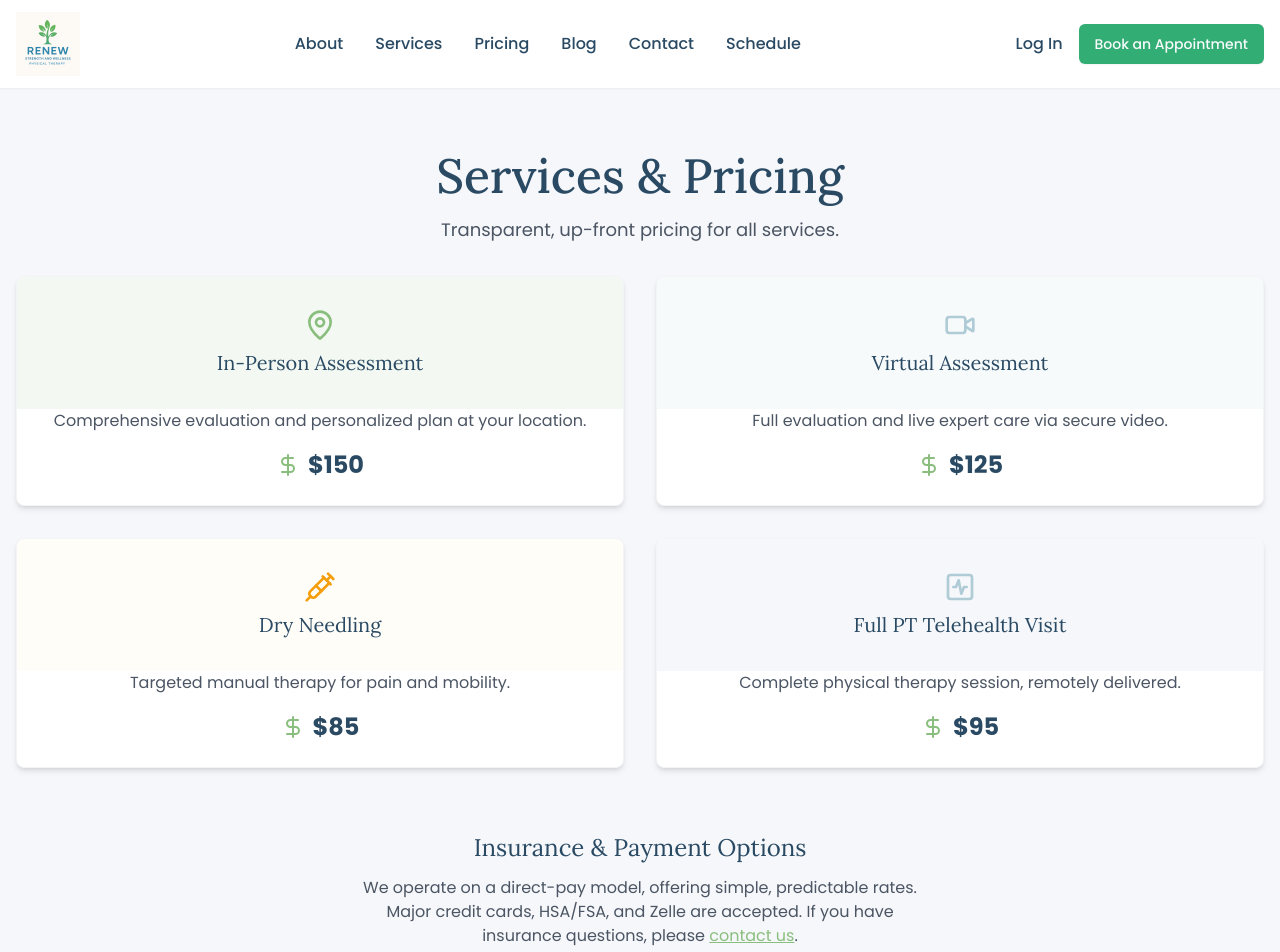
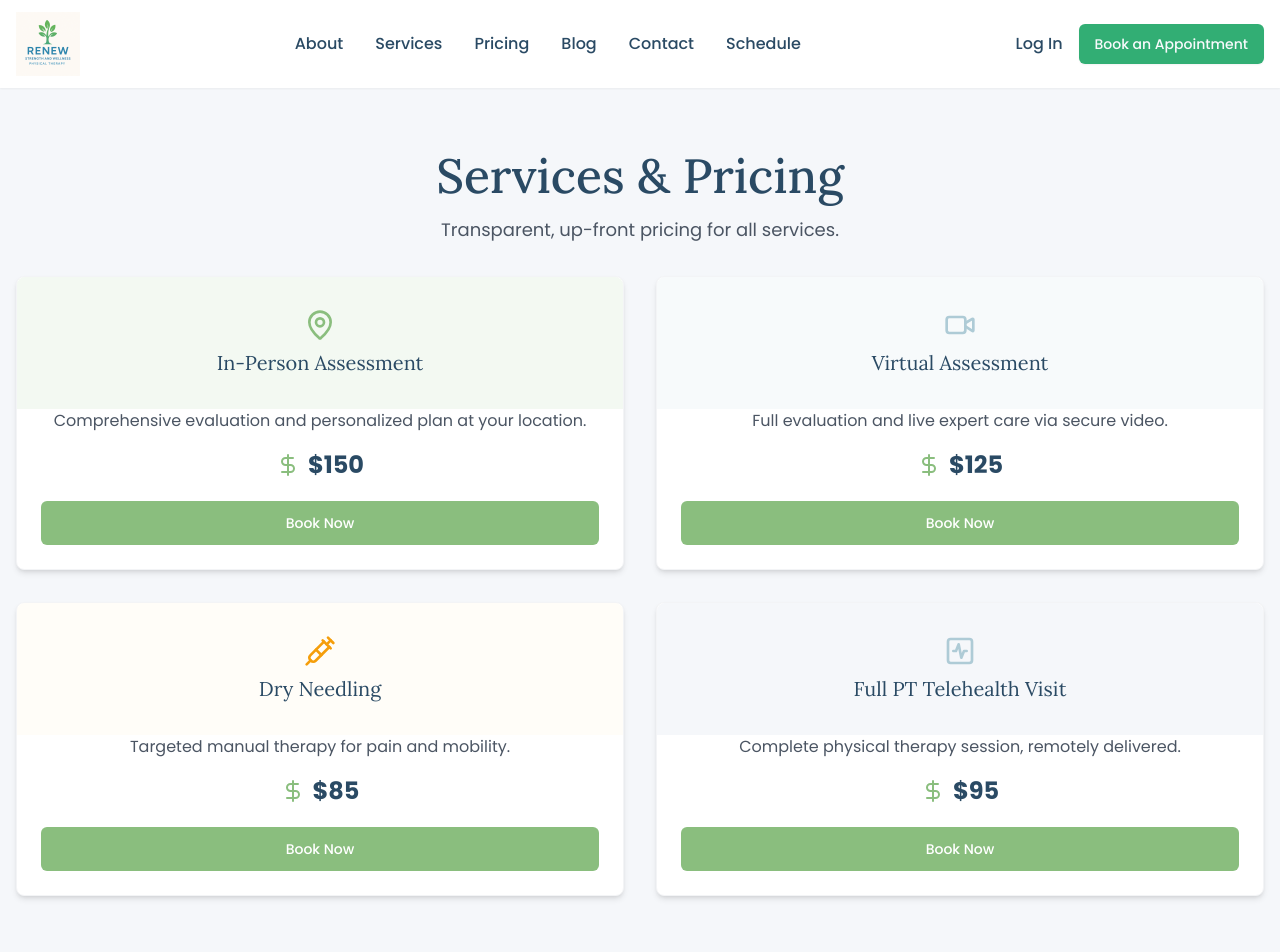
Before and after one commit to zrsmith4/renew-strength-portal, a React (Vite) app: page /pricing in a window 1280 px wide. Shown: the top 952 px of the page. Built offline with nearby package versions, Linux system fonts and the light colour scheme.

Commit message:
Add "Book Now" buttons to pricing page
Adds a green "Book Now" button to each pricing card on the pricing page.

```diff
--- a/src/components/PricingTable.tsx
+++ b/src/components/PricingTable.tsx
@@ -8,6 +8,7 @@ interface PricingItem {
   icon: React.ReactNode;
   bgColor?: string;
   sub: string;
+  cta?: React.ReactNode;
 }
 
 interface PricingTableProps {
@@ -32,6 +33,7 @@ const PricingTable: React.FC<PricingTableProps> = ({ items, className = "" }) =>
             <DollarSign className="h-6 w-6 text-brand-green" />
             <span className="text-2xl font-bold text-brand-navy">{item.price}</span>
           </div>
+          {item.cta && <div className="mt-5 w-full">{item.cta}</div>}
         </div>
       </div>
     ))}
--- a/src/pages/Pricing.tsx
+++ b/src/pages/Pricing.tsx
@@ -4,6 +4,8 @@ import NavBar from "@/components/NavBar";
 import Footer from "@/components/Footer";
 import PricingTable from "@/components/PricingTable";
 import { MapPin, Video, Syringe, ActivitySquare } from "lucide-react";
+import { Button } from "@/components/ui/button";
+import { Link } from "react-router-dom";
 
 const pricingItems = [
   {
@@ -12,6 +14,11 @@ const pricingItems = [
     icon: <MapPin className="h-8 w-8 text-brand-green" />,
     bgColor: "bg-brand-green/10",
     sub: "Comprehensive evaluation and personalized plan at your location.",
+    cta: (
+      <Button asChild className="w-full bg-brand-green hover:bg-brand-green/90 text-white" size="lg">
+        <Link to="/schedule">Book Now</Link>
+      </Button>
+    ),
   },
   {
     name: "Virtual Assessment",
@@ -19,6 +26,11 @@ const pricingItems = [
     icon: <Video className="h-8 w-8 text-brand-blue" />,
     bgColor: "bg-brand-blue/10",
     sub: "Full evaluation and live expert care via secure video.",
+    cta: (
+      <Button asChild className="w-full bg-brand-green hover:bg-brand-green/90 text-white" size="lg">
+        <Link to="/schedule">Book Now</Link>
+      </Button>
+    ),
   },
   {
     name: "Dry Needling",
@@ -26,6 +38,11 @@ const pricingItems = [
     icon: <Syringe className="h-8 w-8 text-amber-500" />,
     bgColor: "bg-brand-yellow/10",
     sub: "Targeted manual therapy for pain and mobility.",
+    cta: (
+      <Button asChild className="w-full bg-brand-green hover:bg-brand-green/90 text-white" size="lg">
+        <Link to="/schedule">Book Now</Link>
+      </Button>
+    ),
   },
   {
     name: "Full PT Telehealth Visit",
@@ -33,6 +50,11 @@ const pricingItems = [
     icon: <ActivitySquare className="h-8 w-8 text-brand-blue" />,
     bgColor: "bg-brand-light",
     sub: "Complete physical therapy session, remotely delivered.",
+    cta: (
+      <Button asChild className="w-full bg-brand-green hover:bg-brand-green/90 text-white" size="lg">
+        <Link to="/schedule">Book Now</Link>
+      </Button>
+    ),
   },
 ];
 
```
